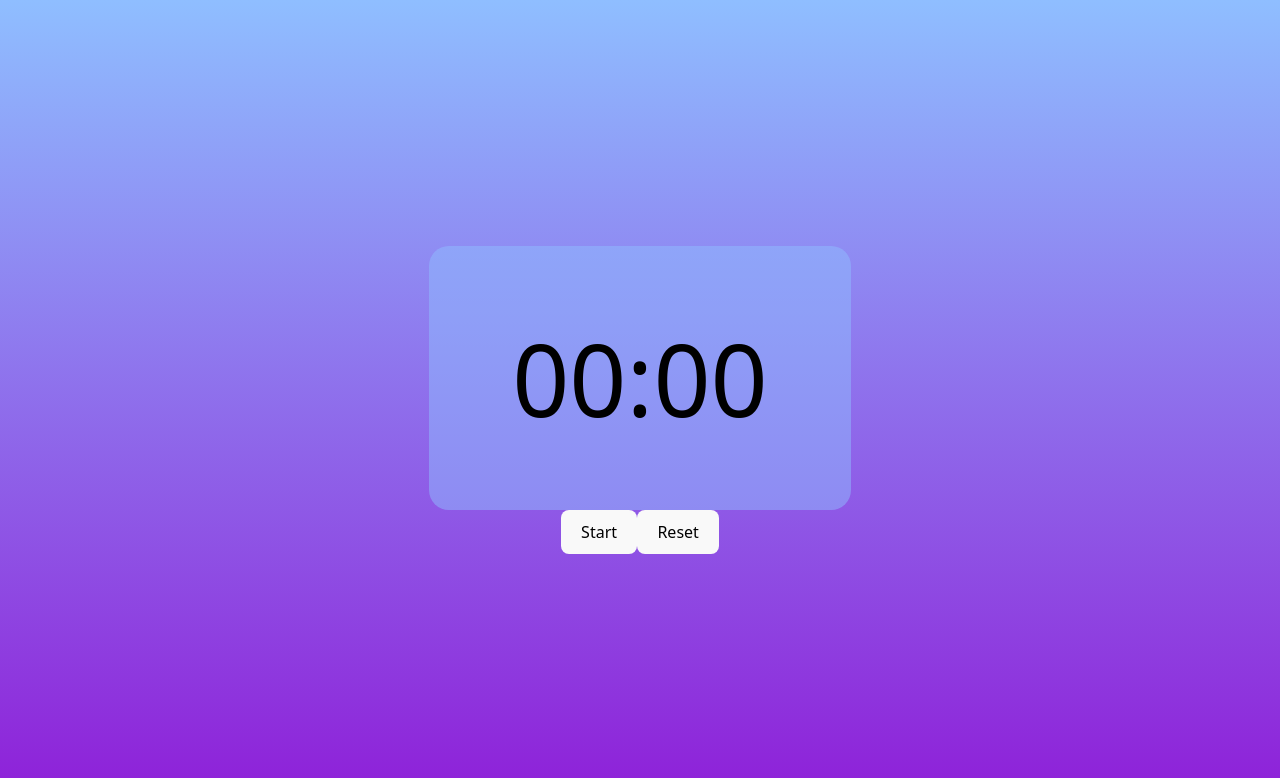
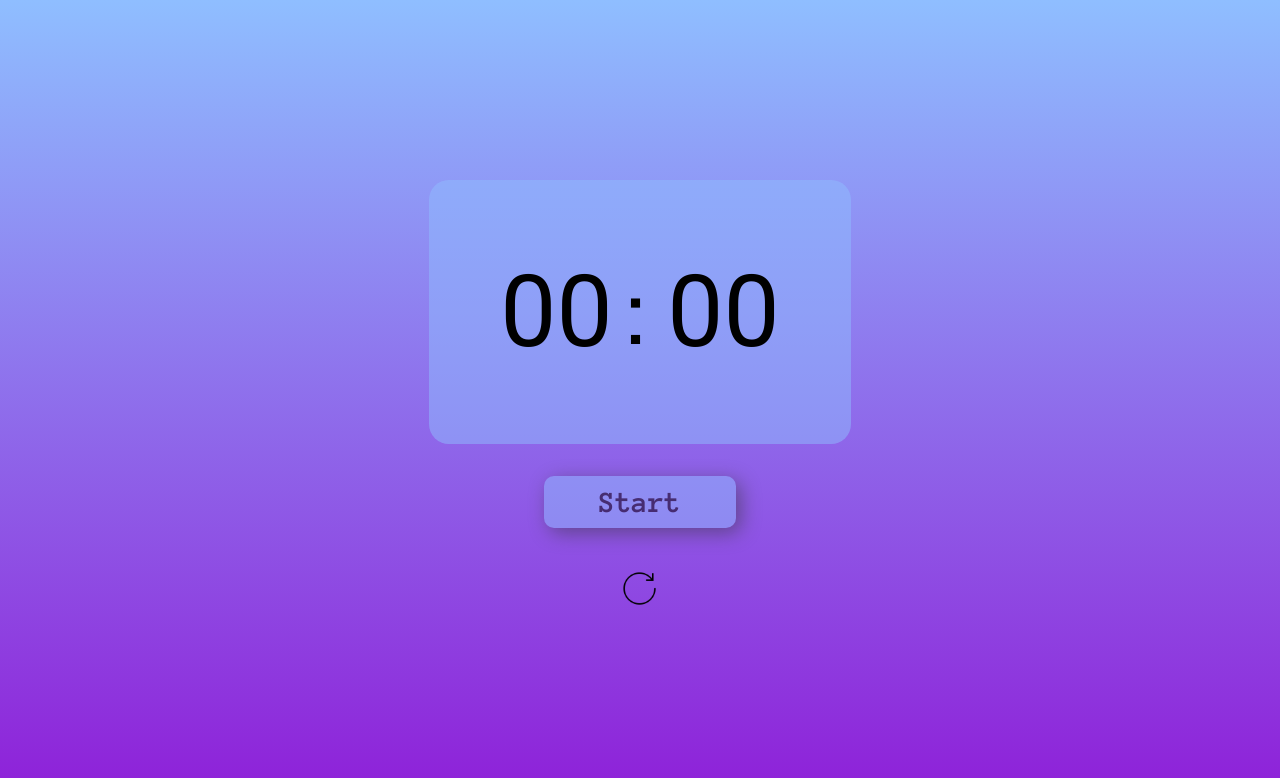
Before and after one commit to jfurdzik/ThirdTime, a React (Vite) app in the folder third-time/: page / in a window 1280 px wide. Shown: the top 778 px of the page. Built offline with nearby package versions, Linux system fonts and the light colour scheme.

Commit message:
more styling

```diff
--- a/third-time/index.html
+++ b/third-time/index.html
@@ -5,6 +5,9 @@
     <link rel="icon" type="image/svg+xml" href="/vite.svg" />
     <meta name="viewport" content="width=device-width, initial-scale=1.0" />
     <title>third-time</title>
+    <link rel="preconnect" href="https://fonts.googleapis.com">
+    <link rel="preconnect" href="https://fonts.gstatic.com" crossorigin>
+    <link href="https://fonts.googleapis.com/css2?family=Anonymous+Pro:ital,wght@0,400;0,700;1,400;1,700&family=Roboto:ital,wght@0,100..900;1,100..900&display=swap" rel="stylesheet">
   </head>
   <body>
     <div id="root"></div>
--- a/third-time/src/App.css
+++ b/third-time/src/App.css
@@ -6,3 +6,9 @@
   min-height: 100vh; /* 100% of the viewport height */
   width: 100vw;    /* 100% of the viewport width */
 }
+
+* {
+  font-family: "Anonymous Pro", monospace;
+  font-weight: 400;
+  font-style: normal;
+}
--- a/third-time/src/components/MyStopwatch/MyStopwatch.jsx
+++ b/third-time/src/components/MyStopwatch/MyStopwatch.jsx
@@ -1,6 +1,7 @@
 import React from 'react';
 import { useStopwatch } from 'react-timer-hook';
 import styles from './MyStopwatch.module.css';
+import reset_icon from "../../assets/reset.png";
 
 export default function MyStopwatch() {
   const {
@@ -21,12 +22,12 @@ export default function MyStopwatch() {
   };
 
   return (
-    <div style={{textAlign: 'center'}}>
+    <div className={styles.component}>
       <div className={styles.time}>
         <span>{formatTime(minutes)}</span>:<span>{formatTime(seconds)}</span>
       </div>
-      <button onClick={isRunning ? pause : start}>{isRunning ? 'Pause' : 'Start'}</button>
-      <button onClick={() => reset(new Date(0), false)}>Reset</button>
+      <div className={styles.start_pause_container}><button onClick={isRunning ? pause : start} className={styles.pause_start}>{isRunning ? 'Pause' : 'Start'}</button></div>
+      <button onClick={() => reset(new Date(0), false)} className={styles.reset_button}><img src={reset_icon} className={styles.reset_img}/></button>
     </div>
   );
 }
--- a/third-time/src/components/MyStopwatch/MyStopwatch.module.css
+++ b/third-time/src/components/MyStopwatch/MyStopwatch.module.css
@@ -9,3 +9,47 @@
     justify-content: center;
     border-radius: 20px;
 }
+
+.time > span {
+    font-family: "Roboto", sans-serif !important;
+}
+
+.component {
+    display: flex;
+    flex-direction: column;
+    align-items: center;
+    gap: 2rem;
+}
+
+.reset_img {
+    height: 35px;
+    width: 35px;
+}
+
+.reset_button {
+    background-color: transparent;
+}
+
+.pause_start {
+    background-color: #8FBEFF;
+    border-radius: 10px;
+    color: black;
+    filter: drop-shadow(5px 5px 10px #333333);
+    width: 15vw;
+    font-weight: 900;
+    font-size: 30px;
+    padding: 10px;
+}
+
+.pause_start:hover {
+    background-color: #8FBEFFAA;
+}
+
+.start_pause_container {
+    opacity: 0.5;
+    font-family: "Anonymous Pro", monospace;
+}
+
+button:focus {
+  outline: none;
+}
```
Also changed, not shown: third-time/src/assets/reset.png (added).
